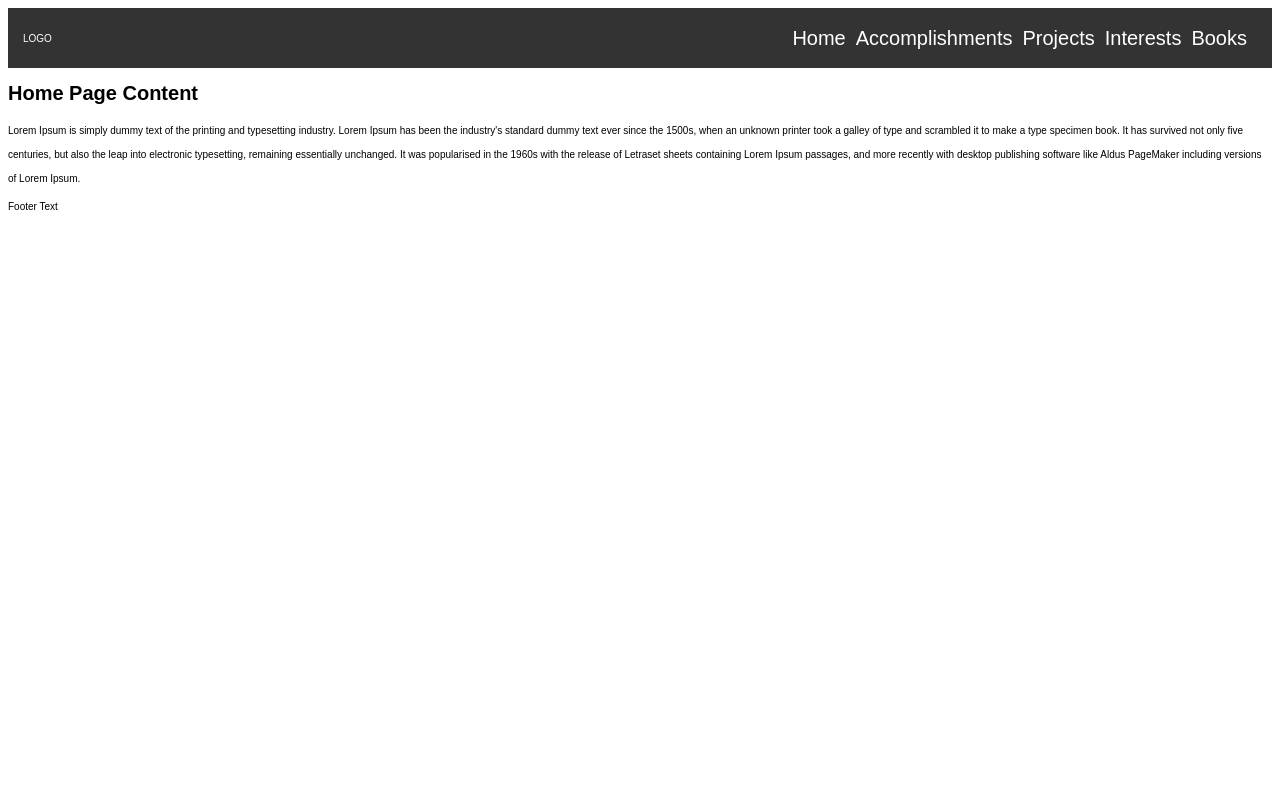
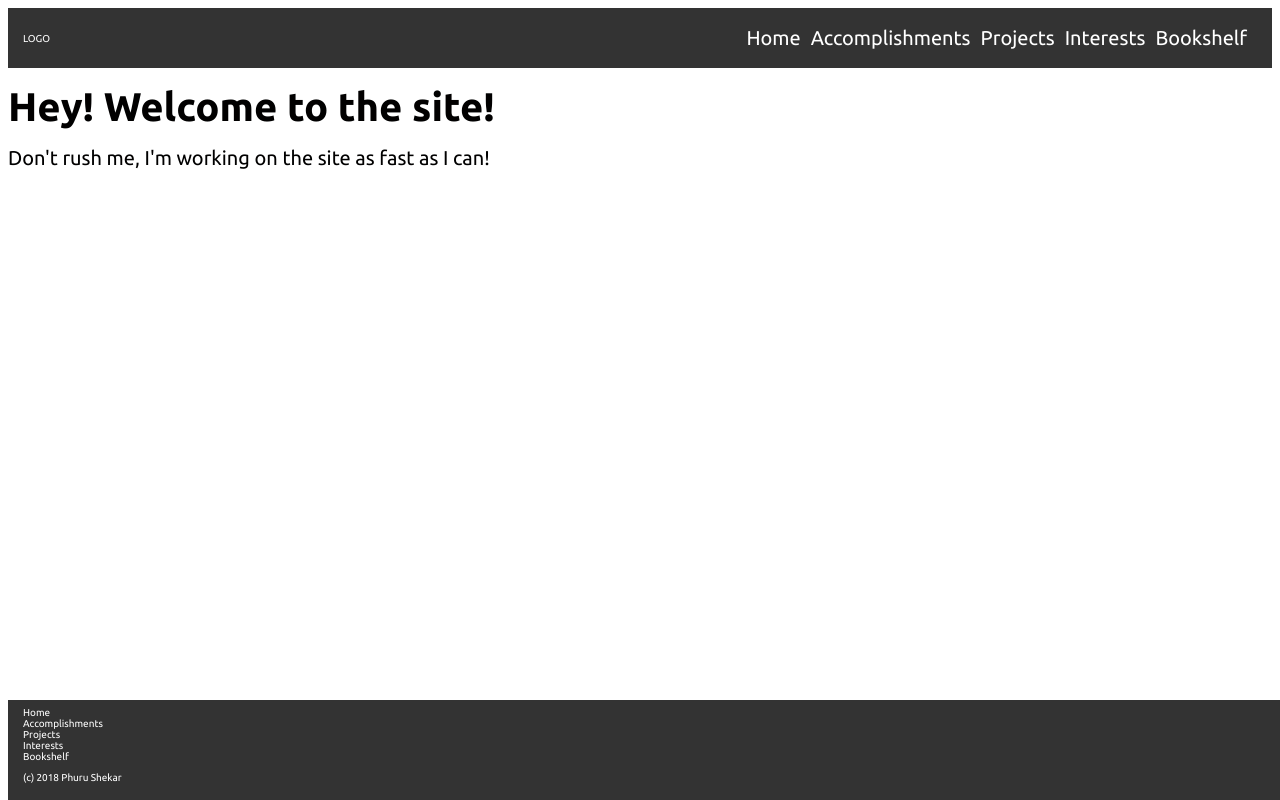
Before and after one commit to PhuruShekar/PhuruShekar.github.io, a React (Create React App) app: page /#/ in a window 1280 px wide. Built offline with nearby package versions, Linux system fonts and the light colour scheme.

Commit message:
spooky scary skeletons
have skeleton of site-ish

```diff
--- a/public/index.html
+++ b/public/index.html
@@ -10,6 +10,7 @@
     -->
     <link rel="manifest" href="%PUBLIC_URL%/manifest.json">
     <link rel="shortcut icon" href="%PUBLIC_URL%/favicon.ico">
+    <link href="https://fonts.googleapis.com/css?family=Ubuntu:400,400i,700,700i" rel="stylesheet">
     <!--
       Notice the use of %PUBLIC_URL% in the tags above.
       It will be replaced with the URL of the `public` folder during the build.
@@ -19,7 +20,7 @@
       work correctly both with client-side routing and a non-root public URL.
       Learn how to configure a non-root public URL by running `npm run build`.
     -->
-    <title>React App</title>
+    <title>Phuru Shekar</title>
   </head>
   <body>
     <noscript>
--- a/src/App.js
+++ b/src/App.js
@@ -9,6 +9,9 @@ import Header from './components/headerComponent/header';
 import Footer from './components/footerComponent/footer';
 import HomePage from './components/pages/homePage';
 import Projects from './components/pages/projects';
+import Bookshelf from './components/pages/bookShelf';
+
+
 // includes
 import'./Assets/css/default.css';
 
@@ -23,6 +26,7 @@ class App extends Component {
 
           <Route exact path="/" component={HomePage} />
           <Route exact path="/Projects" component={Projects} />
+          <Route exact path="/Bookshelf" component={Bookshelf} />
 
         <Footer />
       </div>
--- a/src/Assets/css/default.css
+++ b/src/Assets/css/default.css
@@ -11,7 +11,9 @@ body {
   font-size: 10px;
   color: #010000;
   font-weight: 400;
-  font-style: normal; }
+  font-style: normal;
+  max-width: 100%;
+  overflow-x: hidden; }
 
 a {
   text-decoration: none;
@@ -62,3 +64,37 @@ header {
         font-size: 20px;
         line-height: normal;
         color: #ffffff; }
+
+main h1 {
+  font-size: 40px; }
+
+main p {
+  font-size: 20px; }
+
+footer {
+  position: absolute;
+  bottom: 0;
+  display: block;
+  width: 100%;
+  background: #333;
+  color: #ffffff;
+  height: 100px; }
+  footer nav, footer nav ul, footer nav ul li {
+    margin: 0;
+    padding: 0; }
+  footer nav {
+    position: absolute;
+    top: 50%;
+    left: 15px;
+    -webkit-transform: translateY(-50%);
+    -moz-transform: translateY(-50%);
+    transform: translateY(-50%); }
+    footer nav ul li {
+      list-style-type: none;
+      margin-right: 10px; }
+      footer nav ul li.last {
+        margin: 20; }
+      footer nav ul li a {
+        font-size: 10px;
+        line-height: normal;
+        color: #ffffff; }
--- a/src/Assets/scss/_config.scss
+++ b/src/Assets/scss/_config.scss
@@ -33,6 +33,8 @@ body {
     color: $black;
     font-weight: 400;
     font-style: normal;
+    max-width: 100%;
+    overflow-x: hidden;
 }
 
 a {
--- a/src/Assets/scss/default.scss
+++ b/src/Assets/scss/default.scss
@@ -44,3 +44,53 @@ header {
         }
     }
 }
+
+main {
+    h1 {
+        font-size: 40px;
+    }
+
+    p {
+        font-size: 20px;
+    }
+}
+
+footer {
+    position: absolute;
+    bottom: 0;
+    display: block;
+    width: 100%;
+    background: $darkGray;
+    color: $white;
+    height: 100px;
+
+    nav, nav ul, nav ul li {
+        margin: 0;
+        padding: 0;
+    }
+
+    nav {
+        position: absolute;
+        top: 50%;
+        left: 15px;
+        @include translateY(-50%);
+
+        ul li {
+            list-style-type: none;
+            //display: inline-block;
+            margin-right: 10px;
+
+
+            &.last {
+                margin: 20;
+            }
+
+            a {
+                font-size: 10px;
+                line-height: normal;
+                color: $white;
+            }
+        }
+    }
+
+}
--- a/src/components/footerComponent/footer.js
+++ b/src/components/footerComponent/footer.js
@@ -1,10 +1,38 @@
 import React, { Component } from 'react';
+import {
+    Link
+  }   from 'react-router-dom' ;
 
 class Footer extends Component {
   render() {
     return (
         <footer>
-            Footer Text
+        <nav>
+        <ul>
+            <li>
+            <Link to="/">Home</Link>
+
+            </li>
+            <li>
+                <Link to="/">Accomplishments</Link>
+            </li>
+            <li>
+                <Link to="/Projects">Projects</Link>
+            </li>
+            <li>
+                <Link to="/">Interests</Link>
+            </li>
+            <li>
+                <Link to="/Bookshelf">Bookshelf</Link>
+            </li>
+        </ul>
+
+          <p>
+            (c) 2018 Phuru Shekar
+          </p>
+
+
+    </nav>
         </footer>
     );
   }
--- a/src/components/headerComponent/header.js
+++ b/src/components/headerComponent/header.js
@@ -20,16 +20,16 @@ class Header extends Component {
 
                 </li>
                 <li>
-                    <a href="#">Accomplishments</a>
+                    <Link to="/">Accomplishments</Link>
                 </li>
                 <li>
                     <Link to="/Projects">Projects</Link>
                 </li>
                 <li>
-                    <a href="#">Interests</a>
+                    <Link to="/">Interests</Link>
                 </li>
                 <li>
-                    <a href="#">Books</a>
+                    <Link to="/Bookshelf">Bookshelf</Link>
                 </li>
             </ul>
 
--- /dev/null
+++ b/src/components/pages/bookShelf.js
@@ -0,0 +1,21 @@
+import React, { Component } from 'react';
+
+class Bookshelf extends Component {
+    render() {
+        return (
+            <div className="container-fluid">
+                <main>
+                <h1>
+                    Bookshelf
+                </h1>
+
+                <p>
+                    Books being read...
+                </p>
+                </main>
+            </div>
+        )
+    }
+}
+
+export default Bookshelf;
--- a/src/components/pages/homePage.js
+++ b/src/components/pages/homePage.js
@@ -4,14 +4,16 @@ class HomePage extends Component {
   render() {
     return (
         <div className="container-fluid">
+            <main>
 
-            <h1>
-                Home Page Content
-            </h1>
+                <h1>
+                    Hey! Welcome to the site!
+                </h1>
 
-            <p>
-            Lorem Ipsum is simply dummy text of the printing and typesetting industry. Lorem Ipsum has been the industry's standard dummy text ever since the 1500s, when an unknown printer took a galley of type and scrambled it to make a type specimen book. It has survived not only five centuries, but also the leap into electronic typesetting, remaining essentially unchanged. It was popularised in the 1960s with the release of Letraset sheets containing Lorem Ipsum passages, and more recently with desktop publishing software like Aldus PageMaker including versions of Lorem Ipsum.
-            </p>
+                <p>
+                    Don't rush me, I'm working on the site as fast as I can!
+                </p>
+            </main>
         </div>
     );
   }
--- a/src/components/pages/projects.js
+++ b/src/components/pages/projects.js
@@ -4,14 +4,15 @@ class Projects extends Component {
     render() {
         return (
             <div className="container-fluid">
-
+                <main>
                 <h1>
                     Projects
                 </h1>
 
                 <p>
-                    Dank Lorem ipsum dolor sit amet, consectetur adipiscing elit, sed do eiusmod tempor incididunt ut labore et dolore magna aliqua. Ut enim ad minim veniam, quis nostrud exercitation ullamco laboris nisi ut aliquip ex ea commodo consequat. Duis aute irure dolor in reprehenderit in voluptate velit esse cillum dolore eu fugiat nulla pariatur. Excepteur sint occaecat cupidatat non proident, sunt in culpa qui officia deserunt mollit anim id est laborum.
+                    This project is currently being built
                 </p>
+                </main>
             </div>
         )
     }
```
